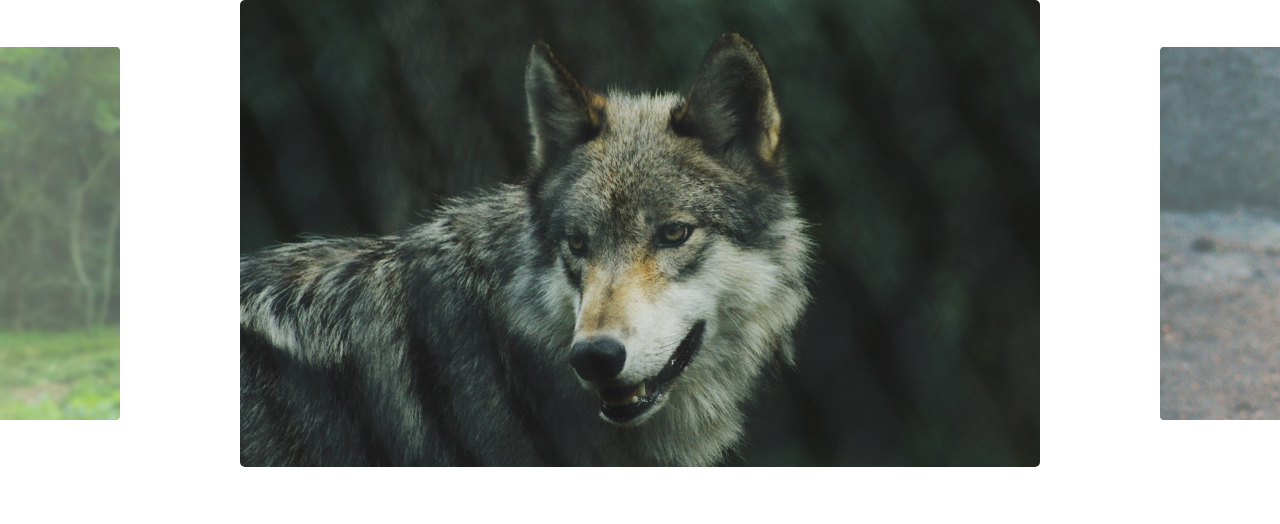
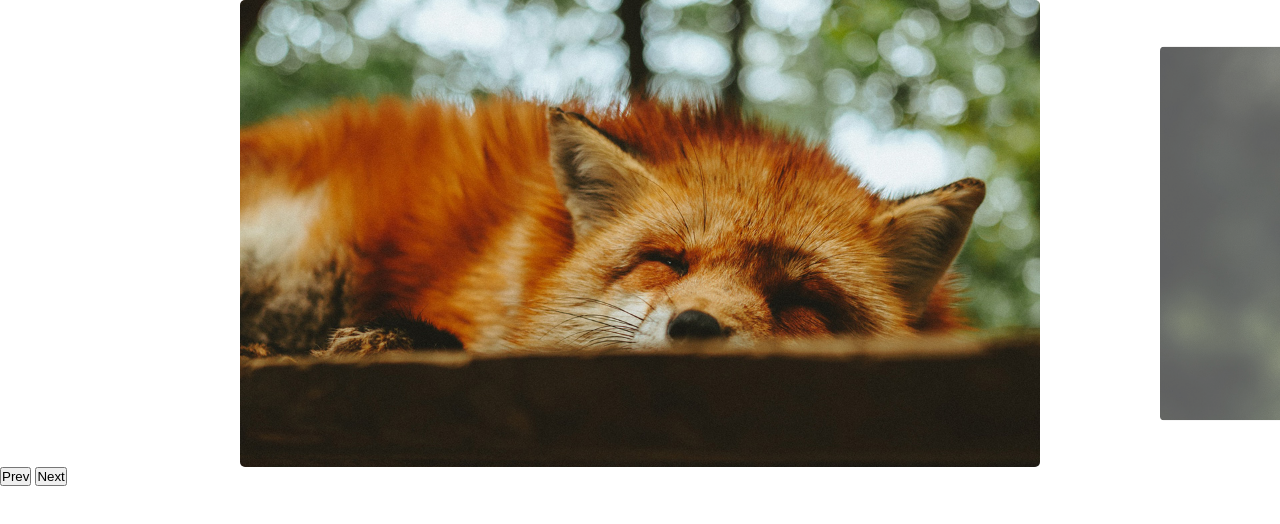
Before and after one commit to kevinwduran/slides-js, a plain HTML site: page index.html in a window 1280 px wide. Drawn offline with Linux system fonts and the light colour scheme.

Commit message:
Navegação por botões Prev e Next realizada

```diff
--- a/index.html
+++ b/index.html
@@ -17,6 +17,10 @@
             <li><img src="img/foto6.jpg" alt=""></li>
         </ul>
     </div>
+    <div class="arrow-nav">
+        <button class="prev">Prev</button>
+        <button class="next">Next</button>
+    </div>
     <script type="module" src="js/script.js"></script>
 </body>
 </html>
--- a/js/script.js
+++ b/js/script.js
@@ -1,6 +1,5 @@
-import Slide from './slide.js';
+import { SlideNav } from './slide.js';
 
-const slide = new Slide('.slide-wrapper', '.slide');
+const slide = new SlideNav('.slide-wrapper', '.slide');
 slide.init();
-
-slide.changedSlide(3)
+slide.addArrow('.prev', '.next')
--- a/js/slide.js
+++ b/js/slide.js
@@ -17,6 +17,8 @@ export default class Slide {
         this.onStart = this.onStart.bind(this);
         this.onMove = this.onMove.bind(this);
         this.onEnd = this.onEnd.bind(this);
+        this.activePrevSlide = this.activePrevSlide.bind(this);
+        this.activeNextSlide = this.activeNextSlide.bind(this);
         this.onResize = debounce(this.onResize.bind(this), 200);
     }
 
@@ -162,6 +164,21 @@ export default class Slide {
         this.slidesConfig();
         this.transition(true);
         this.addResizeEvent();
+        this.changedSlide(0);
         return this;
     }
 }
+
+export class SlideNav extends Slide {
+    // Mover para frente e para trás
+    addArrow(prev, next) {
+        this.prevElement = document.querySelector(prev);
+        this.nextElement = document.querySelector(next);
+        this.addArrowEvent();
+    }
+
+    addArrowEvent() {
+        this.prevElement.addEventListener('click', this.activePrevSlide);
+        this.nextElement.addEventListener('click', this.activeNextSlide);
+    }
+}
```
